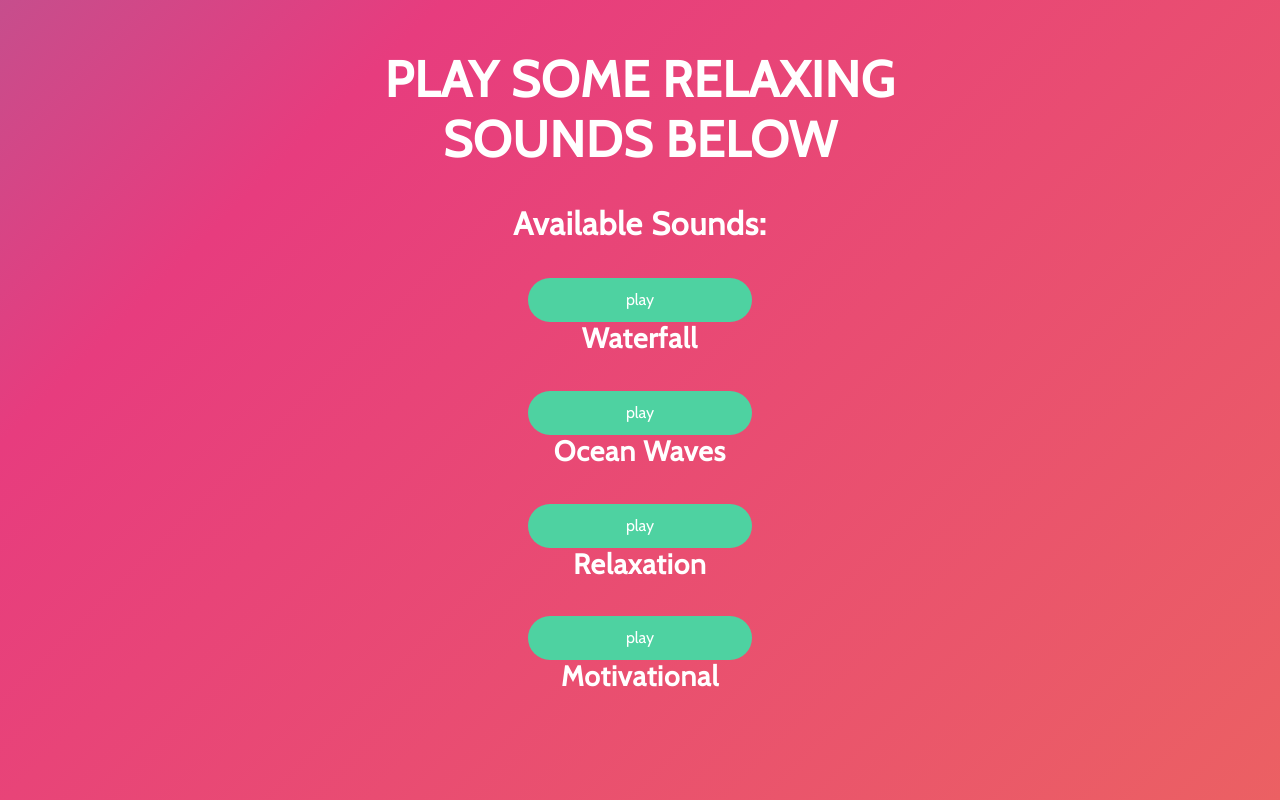
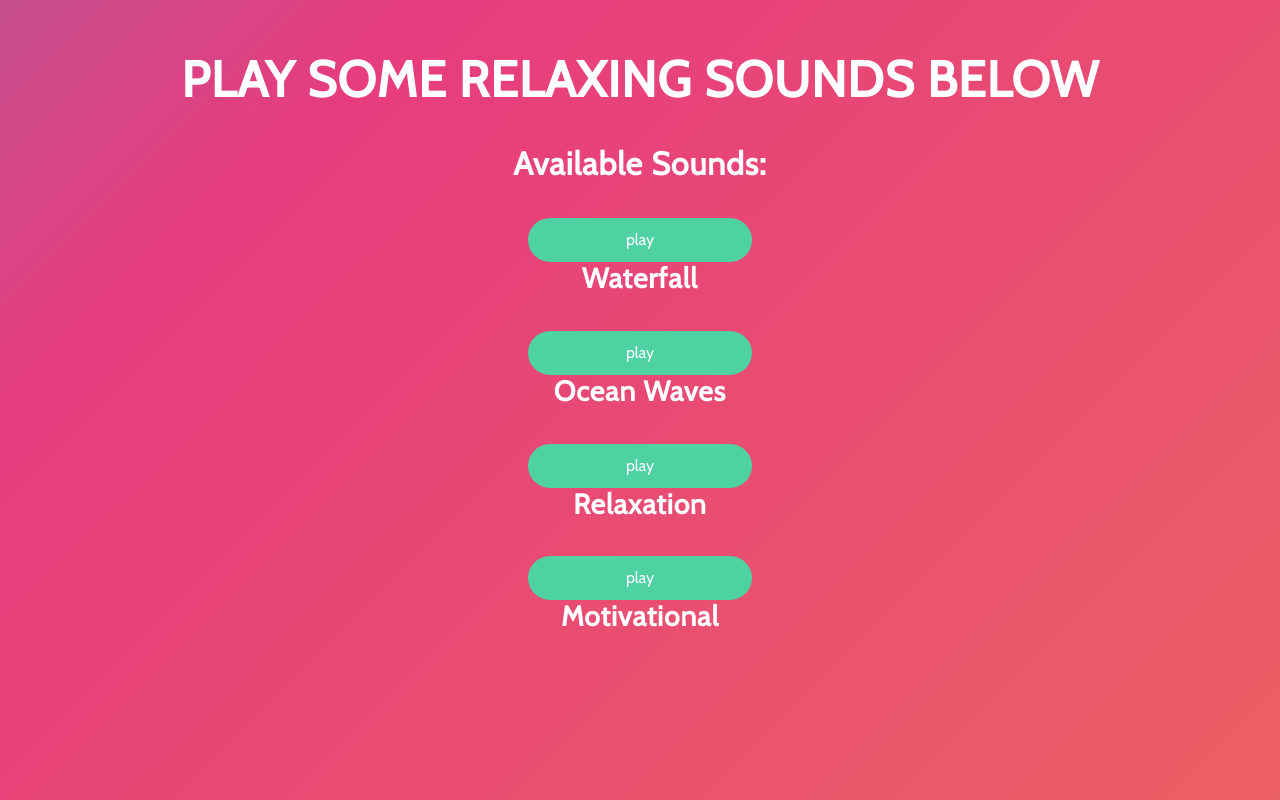
Before and after one commit to jecker7/serenity, a Django app: page /music/ in a window 1280 px wide. Run offline with Django 3.2, Linux system fonts and the light colour scheme; some libraries are stand-ins or nearby versions.

Commit message:
Width of music page changed

```diff
--- a/django_branch/capstone_django_branch/landing_page/static/landing_page/css/style.css
+++ b/django_branch/capstone_django_branch/landing_page/static/landing_page/css/style.css
@@ -297,14 +297,14 @@ footer p {
 /* Music Styling */
 .audio {
   margin: auto;
-  width: 40%;
+  width: 100%;
   padding-top: 50px;
   text-align: center;
   }
 
 .title {
     font-size: 50px;
-  }
+}
 
 .audio button {
   background-color: #4ed2a1;
```
Also changed, not shown: 3 other files.
